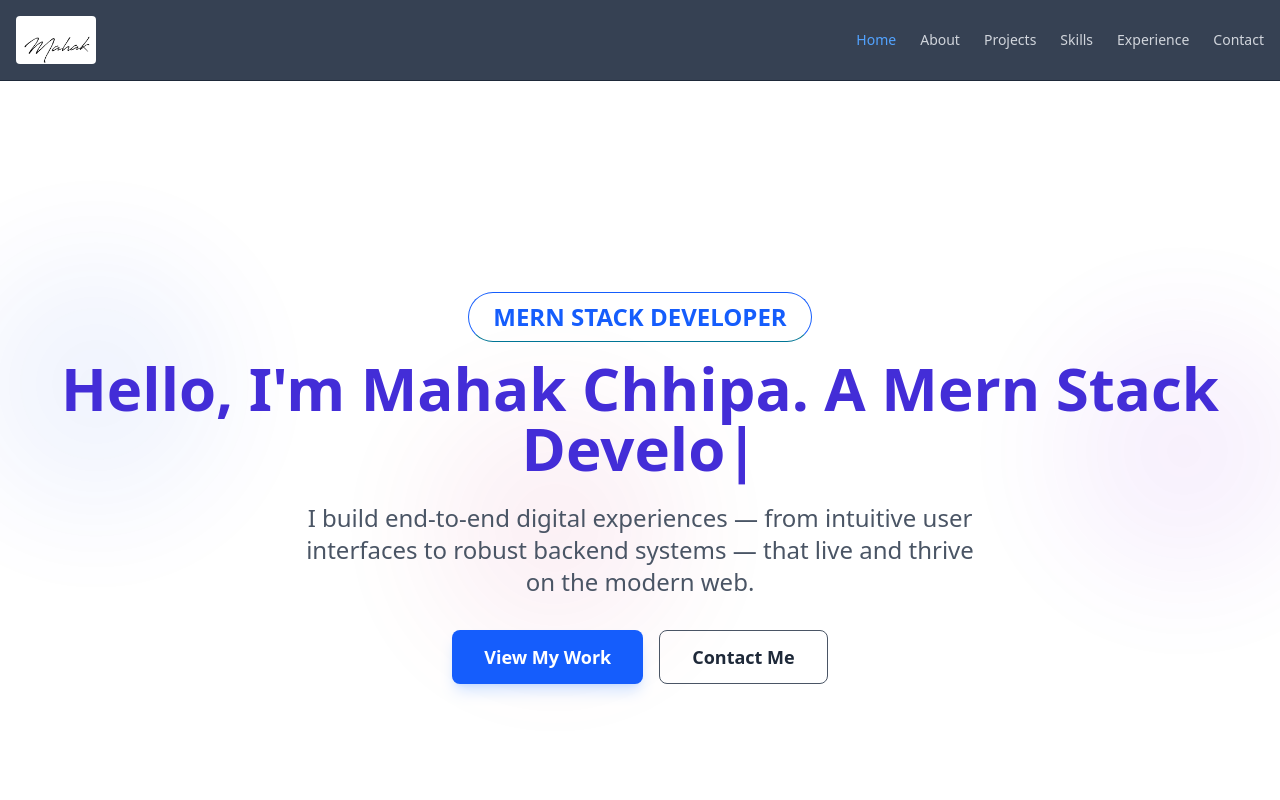
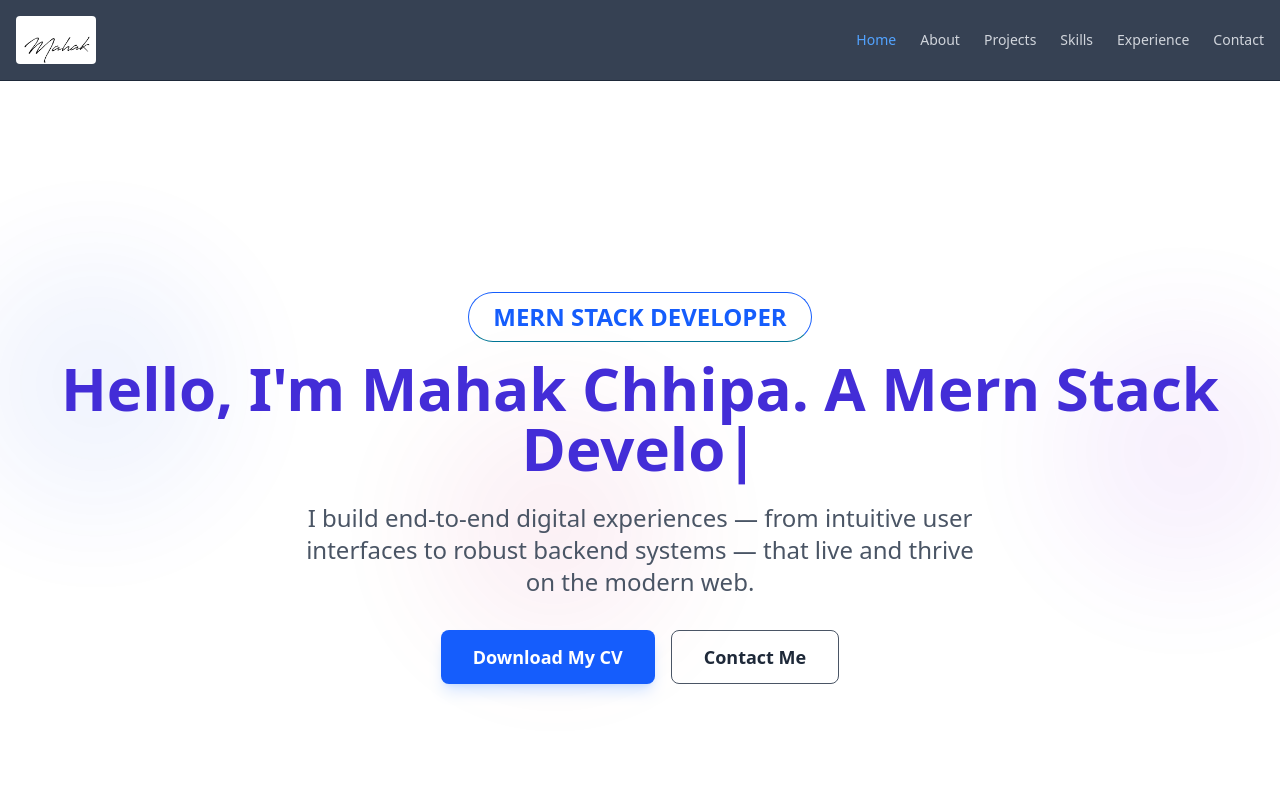
Before and after one commit to Mahakchhipa/portfolio, a React (Vite) app: page / in a window 1280 px wide. Shown: the top 800 px of the page. Built offline with nearby package versions, Linux system fonts and the light colour scheme.

Commit message:
Cv fxn add

```diff
--- a/components/Herosection.jsx
+++ b/components/Herosection.jsx
@@ -101,10 +101,15 @@ const Herosection = () => {
 
 <div className="flex flex-col sm:flex-row justify-center gap-4 animate-fade-in">
   <button
-    onClick={() => scrollToSection("projects")}
     className="px-8 py-3 bg-blue-600 text-white text-lg font-bold hover:bg-blue-700 rounded-lg transition-colors shadow-lg shadow-blue-500/20"
   >
-    View My Work
+    <a
+      href="/MahakChhipaCV.pdf"
+      download="MahakChhipaCV.pdf"
+      className="block"
+    >
+      Download My CV
+    </a>
   </button>
   <button
     onClick={() => scrollToSection("contact")}
```
